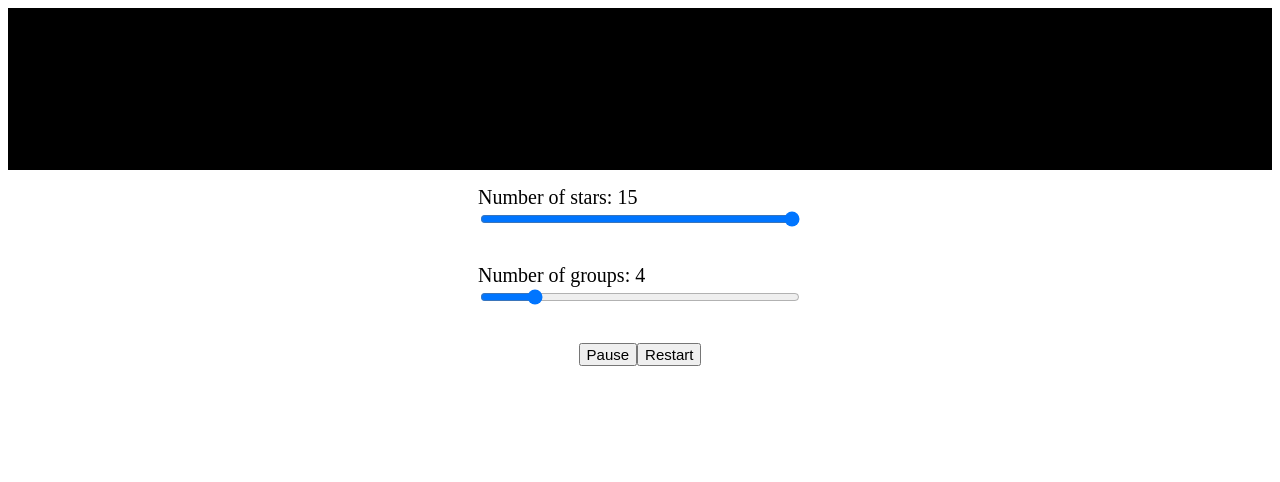
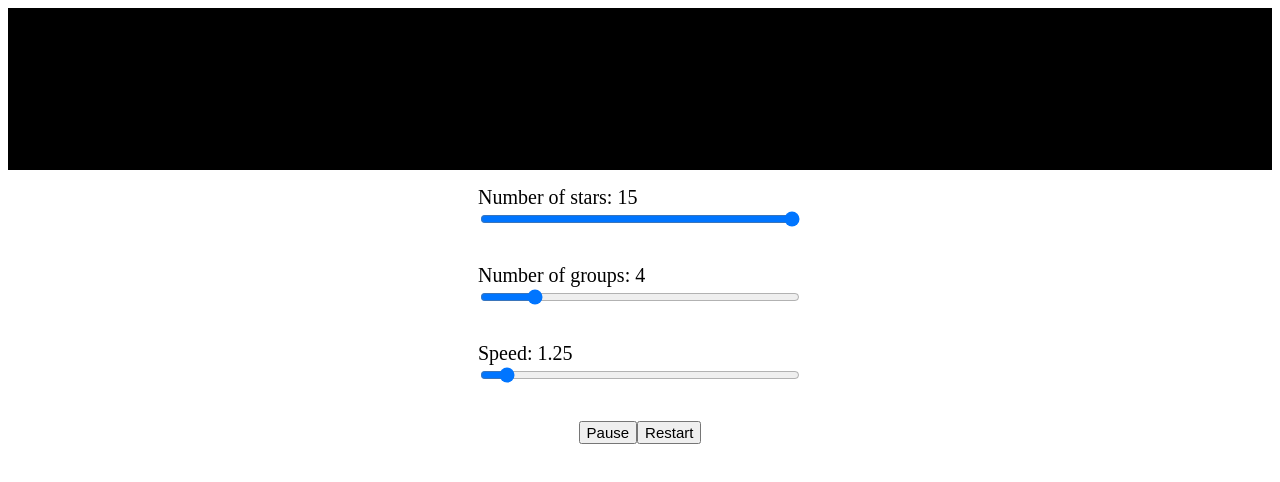
Before and after one commit to AjaiKN/counting-examples, a Vue app: page / in a window 1280 px wide. Shown: the top 482 px of the page. Built offline with nearby package versions, Linux system fonts and the light colour scheme; the HTML template or start-up script is replaced by a standard one.

Commit message:
Allow changing speed

```diff
--- a/src/components/MyText.vue
+++ b/src/components/MyText.vue
@@ -9,19 +9,21 @@
 </template>
 
 <script setup lang="ts">
-import { computed, defineProps } from 'vue'
+import { computed, defineProps, inject } from 'vue'
+import type { ComputedRef } from 'vue'
 import { useTweened } from '../useTweened'
 
-const duration = 0.4
+const speed = inject<ComputedRef<number>>('speed')!
+const duration = computed(() => 1 / speed.value / 2)
 
 const props = defineProps<{ x: number; y: number }>()
 
 const tweenedX = useTweened(
 	computed(() => props.x),
-	{ duration }
+	() => ({ duration: duration.value })
 )
 const tweenedY = useTweened(
 	computed(() => props.y),
-	{ duration }
+	() => ({ duration: duration.value })
 )
 </script>
--- a/src/components/StarsBars.vue
+++ b/src/components/StarsBars.vue
@@ -54,6 +54,19 @@
 			</label>
 		</div>
 		<div style="padding: 1rem">
+			<label>
+				Speed: {{ speed }} <br />
+				<input
+					type="range"
+					v-model.number="speed"
+					:min="0"
+					:max="20"
+					step="any"
+					style="width: 20rem"
+				/>
+			</label>
+		</div>
+		<div style="padding: 1rem">
 			<button
 				type="button"
 				@click="isPlaying = !isPlaying"
@@ -69,7 +82,7 @@
 </template>
 
 <script setup lang="ts">
-import { ref, computed, watch } from 'vue'
+import { ref, computed, watch, provide, readonly } from 'vue'
 import MyText from './MyText.vue'
 
 const numStars = ref(15)
@@ -111,16 +124,19 @@ function next(index = numBars.value - 1) {
 	}
 }
 
+const speed = ref(1 / 0.8)
+provide('speed', readonly(speed))
+
 let timeout: number
 function start() {
+	if (speed.value === 0) return
 	timeout = setTimeout(() => {
 		next()
 		start()
-	}, speed.value * 1000)
+	}, (1 / speed.value) * 1000)
 }
 
 const isPlaying = ref(true)
-const speed = ref(0.8)
 watch(
 	[isPlaying, speed],
 	([playing]) => {
--- a/src/useTweened.ts
+++ b/src/useTweened.ts
@@ -1,10 +1,13 @@
 import { computed, reactive, ref, Ref, watch } from 'vue'
 import gsap from 'gsap'
 
-export function useTweened(original: Ref<number>, options: any = {}) {
+export function useTweened(
+	original: Ref<number>,
+	options: () => any = () => {}
+) {
 	const tweenedObject = reactive({ value: original.value })
 	watch(original, (newVal) => {
-		gsap.to(tweenedObject, { value: newVal, ...options })
+		gsap.to(tweenedObject, { value: newVal, ...options() })
 	})
 	return computed(() => tweenedObject.value)
 }
```
